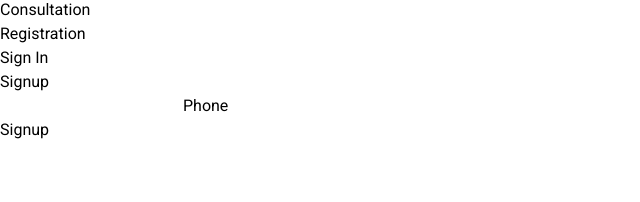
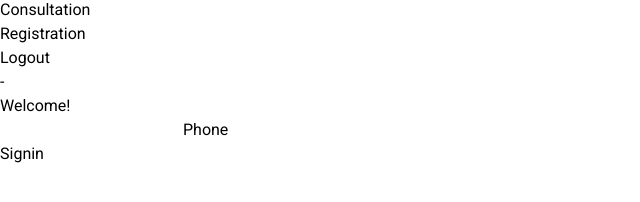
Before and after one commit to fs0sp/ClinicApp, an Angular app: page /signin in a window 1280 px wide. Shown: the part 474-676 px from the top of the page, without its empty margins (0-640 px from the left). Built offline with nearby package versions, Linux system fonts and the light colour scheme.

Commit message:
fix - logout logic fixed

```diff
--- a/src/app/app.routes.ts
+++ b/src/app/app.routes.ts
@@ -11,7 +11,7 @@ export const routes: Routes = [
     { path: '', redirectTo: 'registration', pathMatch: 'full' },
     { path: 'add-profile', component: ProfileRegistrationComponent, canActivate: [authGuard] },
     { path: 'consult', component: ConsultationComponent, canActivate: [authGuard] },
-    { path: 'registration', component: RegistrationComponent },
+    { path: 'registration', component: RegistrationComponent, canActivate: [authGuard] },
     { path: 'signin', component: SignupComponent },
     { path: 'home', component: HomeComponent, canActivate: [authGuard] }
 ];
--- a/src/app/home/home.component.html
+++ b/src/app/home/home.component.html
@@ -2,7 +2,7 @@
     <div>
         <app-patienttracking></app-patienttracking>
     </div>
-    <div class="home__container flex gap-5 flex-1 flex-wrap justify-center">
+    <div class="home__container flex gap-5 flex-1 flex-wrap justify-center mt-5">
         <div *ngFor="let item of adsArray">
             <app-advert [heading]="item.heading" [subHeading]="item.subHeading" [imageSrc]="item.imageSrc"></app-advert>
         </div>
--- a/src/app/navbar/navbar.component.html
+++ b/src/app/navbar/navbar.component.html
@@ -13,7 +13,7 @@
     <div class="hidden w-full md:block md:w-auto" id="navbar-default">
       <ul class="font-medium flex flex-col p-4 md:p-0 mt-4 border border-gray-100 rounded-lg bg-gray-50 md:flex-row md:space-x-8 rtl:space-x-reverse md:mt-0 md:border-0 md:bg-white">
         <li>
-          <a (click)="routeToPage('/home')" [ngClass]="{'text-blue-700': currentTabSelected === '/home', 'text-black': currentTabSelected !== '/home'}" class="cursor-pointer block py-2 px-3 text-white bg-blue-700 rounded md:bg-transparent  md:p-0" aria-current="page">Home</a>
+          <a (click)="routeToPage('/home')" [ngClass]="{'text-blue-700': currentTabSelected === '/home', 'text-black': currentTabSelected !== '/home'}" class="cursor-pointer block py-2 px-3  bg-blue-700 rounded md:bg-transparent  md:p-0" aria-current="page">Home</a>
         </li>
         <li>
           <a (click)="routeToPage('/add-profile')" [ngClass]="{'text-blue-700 ': currentTabSelected === '/add-profile', 'text-black': currentTabSelected !== '/home'}"  class="cursor-pointer block py-2 px-3 text-gray-900 rounded hover:bg-gray-100 md:hover:bg-transparent md:border-0 md:hover:text-blue-700 md:p-0">Add Profile</a>
@@ -33,7 +33,7 @@
         <!-- <li>
           <a href="#" class="block py-2 px-3 text-gray-900 rounded hover:bg-gray-100 md:hover:bg-transparent md:border-0 md:hover:text-blue-700 md:p-0">Contact</a>
         </li> -->
-        <p id="loggedinUserName" class="flex cursor-pointer">{{ userDetails?.name }}</p>
+        <p id="loggedinUserName" class="flex cursor-pointer">{{ userDetails?.name }} - {{userDetails?.role | uppercase}}</p>
       </ul>
     </div>
   </div>
--- a/src/app/navbar/navbar.component.ts
+++ b/src/app/navbar/navbar.component.ts
@@ -24,9 +24,9 @@ export class NavbarComponent implements OnInit {
         this.userDetails = details;
         // React to the update in userDetails
         console.log('User details updated:', this.userDetails);
-        if(details.length !== 0) {
+        if(details !== null) {
           this.isLoggedIn = true;
-        } else if(details.length === 0) {
+        } else if(details?.length === 0  || details === null) {
           this.isLoggedIn = false;
           console.log(this.isLoggedIn)
         }
--- a/src/app/patienttracking/patienttracking.component.html
+++ b/src/app/patienttracking/patienttracking.component.html
@@ -1,4 +1,4 @@
-<div class="border my-2 p-3 bg-blue-600 rounded-md">
-    <h2 class="text-3xl text-slate-100">Hi, {{ firstName }}!</h2>
+<div class="border my-2 p-3 bg-blue-700 rounded-md">
+    <h2 class="text-3xl text-slate-200">Hi, <span class="text-slate-50">{{ firstName }}!</span></h2>
     <h3 class="text-slate-300">Today's Status</h3>
 </div>
--- a/src/app/patienttracking/patienttracking.component.ts
+++ b/src/app/patienttracking/patienttracking.component.ts
@@ -21,7 +21,7 @@ export class PatienttrackingComponent implements OnInit{
         this.userDetails = details;
         // React to the update in userDetails
         console.log('User details:', this.userDetails);
-        this.firstName = this.userDetails.name.split(" ")[0];
+        this.firstName = this.userDetails?.name?.split(" ")[0];
 
       },
       error: (err) => {
--- a/src/app/signup/signup.component.html
+++ b/src/app/signup/signup.component.html
@@ -1,6 +1,6 @@
 
 <div class="flex flex-col items-center">
-    <h2 class="text-center font-bold mb-14 text-2xl">Signup</h2>
+    <h2 class="text-center font-bold mb-14 text-2xl">Welcome!</h2>
     <p *ngIf="!isValidUser" class="text-red-500 text-center">Invalid User, Please try again...</p>
     <form [formGroup]="signupForm" class=" mx-auto min-w-96">
         <div class="signin_container">
@@ -14,7 +14,7 @@
         </div>
     </form>
     <button (click)="signupUser()" type="button"
-            class="text-white bg-blue-700 hover:bg-blue-800 focus:ring-4 focus:ring-blue-300 font-medium rounded-lg text-sm px-5 py-2.5 me-2 mb-2 dark:bg-blue-600 dark:hover:bg-blue-700 focus:outline-none dark:focus:ring-blue-800">Signup</button>
+            class="text-white bg-blue-700 hover:bg-blue-800 focus:ring-4 focus:ring-blue-300 font-medium rounded-lg text-sm px-5 py-2.5 me-2 mb-2 dark:bg-blue-600 dark:hover:bg-blue-700 focus:outline-none dark:focus:ring-blue-800">Signin</button>
 
 </div>
 <div *ngIf="showPopup">
```
